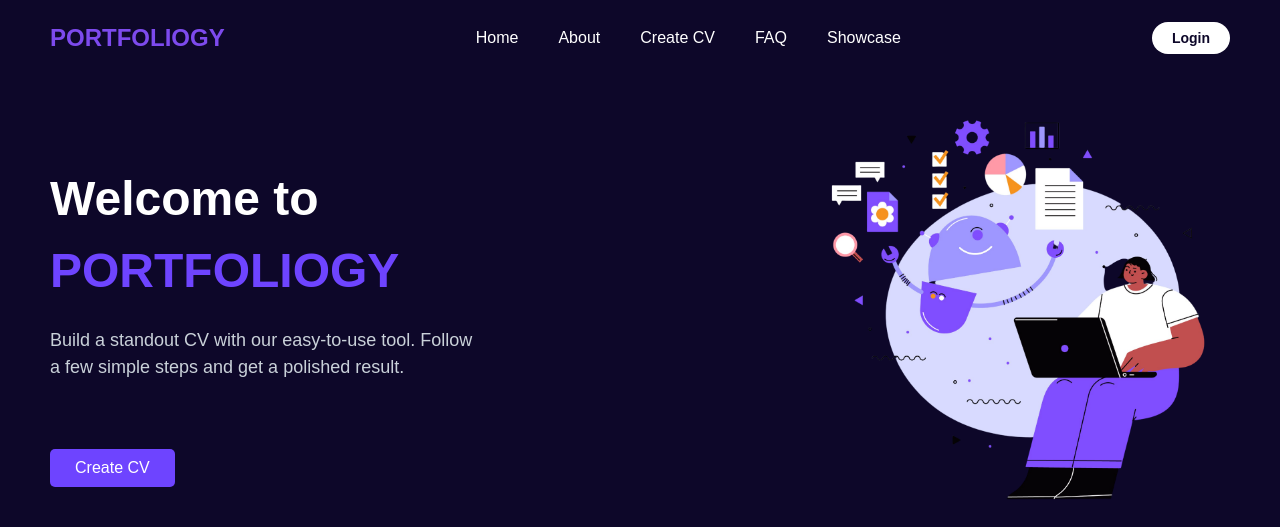
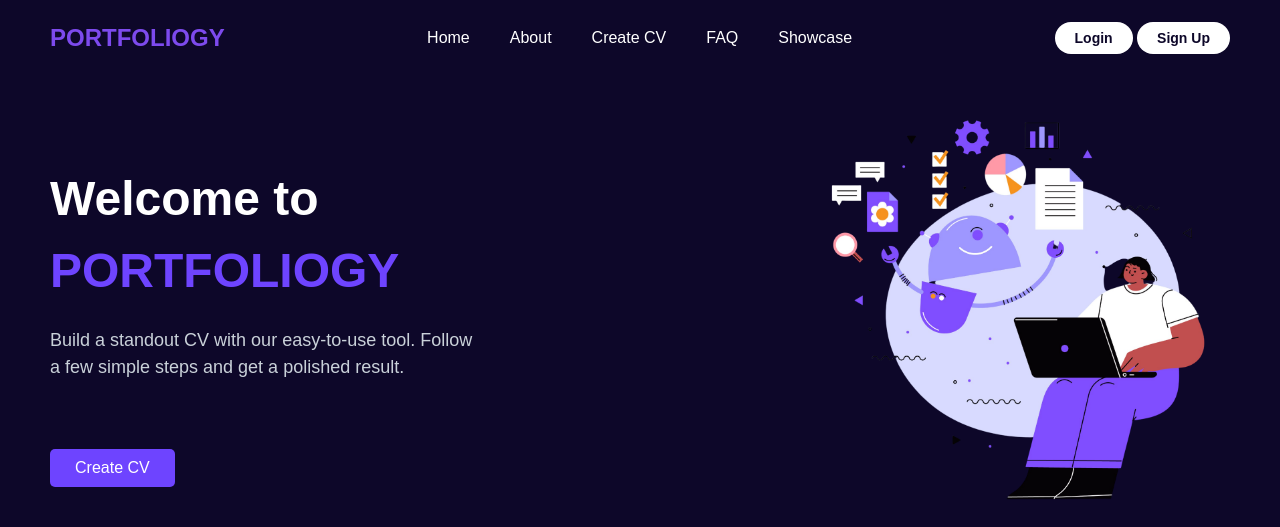
Before and after one commit to astghiksar/Portfoliogy, a Flask app: page /create in a window 1280 px wide. Shown: the top 527 px of the page. Run offline with Flask 3, Linux system fonts and the light colour scheme; parts of the project's set-up code (start-up, migrations or seed data) failed here and were passed over.

Commit message:
Update create.html

```diff
--- a/templates/create.html
+++ b/templates/create.html
@@ -21,14 +21,15 @@
     </ul>
     <div class="login-container">
         {% if full_name %}
-            <!-- Show Welcome button and dropdown when logged in -->
+
             <button class="login-btn" onclick="toggleDropdown()">Welcome, {{ full_name }}</button>
             <div id="dropdown-menu" class="dropdown-menu">
                 <a href="/logout" class="logout-link">Logout</a>
             </div>
         {% else %}
-            <!-- Login button when not logged in -->
+
             <a href="/login"><button class="login-btn">Login</button></a>
+            <a href="/signup"><button class="login-btn">Sign Up</button></a>
         {% endif %}
     </div>
   </nav>
```
